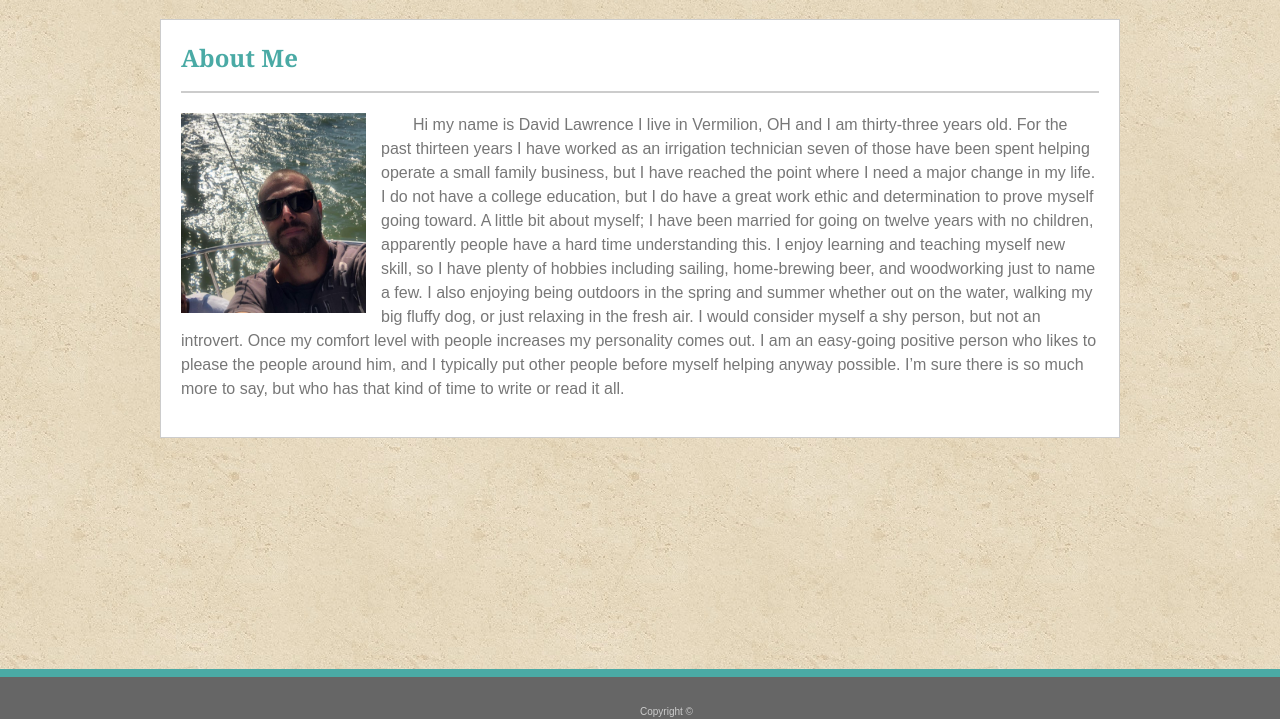
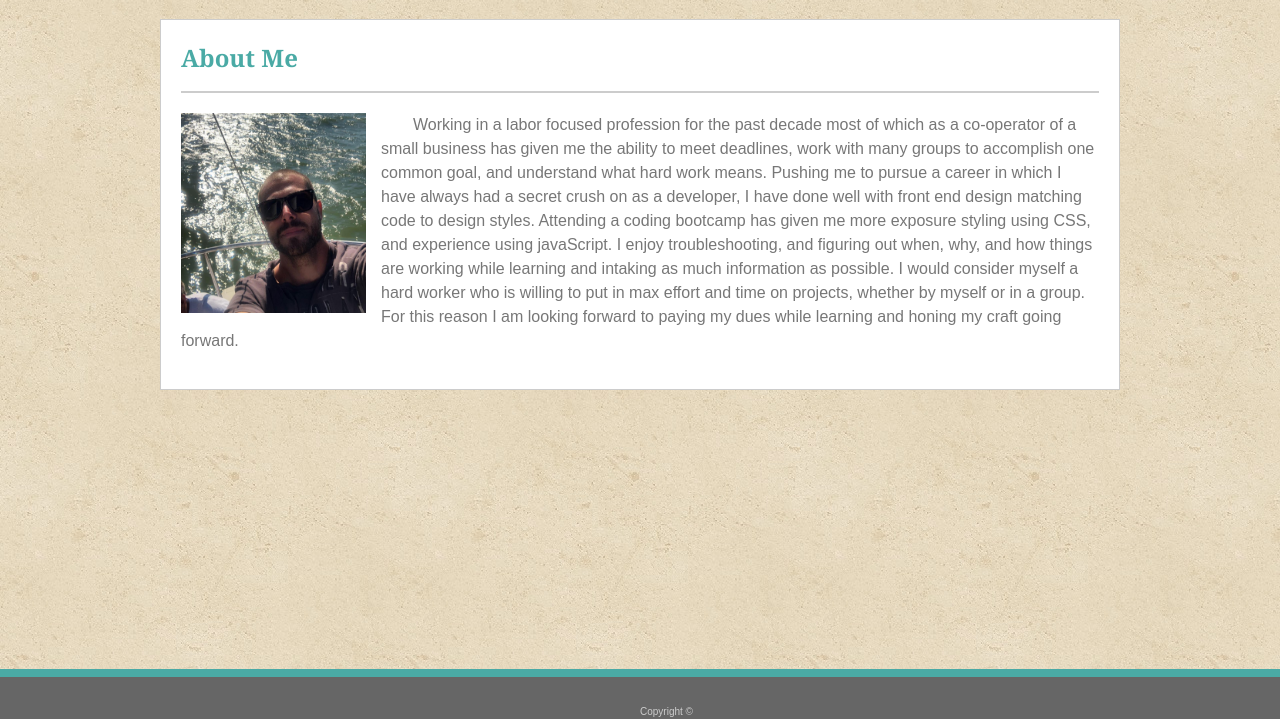
Before and after one commit to DavidLawrence1985/Responsive-Portfolio, a plain HTML site: page index.html in a window 1280 px wide. Shown: the part 81-800 px from the top of the page. Drawn offline with Linux system fonts and the light colour scheme.

Commit message:
add brand statment to index

```diff
--- a/index.html
+++ b/index.html
@@ -33,16 +33,14 @@
 
                     <img src="assets/images/DavidL.jpg" alt="David Lawrence">
 
-                    <p>Hi my name is David Lawrence I live in Vermilion, OH and I am thirty-three years old. For the past thirteen years
-                        I have worked as an irrigation technician seven of those have been spent helping operate a small family business,
-                        but I have reached the point where I need a major change in my life. I do not have a college education, but I do have a great work
-                        ethic and determination to prove myself going toward.
-                        A little bit about myself; I have been married for going on twelve years with no children, apparently people have a hard time understanding this.
-                        I enjoy learning and teaching myself new skill, so I have plenty of hobbies including sailing, home-brewing beer, and woodworking just to name a few.
-                        I also enjoying being outdoors in the spring and summer whether out on the water, walking my big fluffy dog, or just relaxing in the fresh air.
-                        I would consider myself a shy person, but not an introvert. Once my comfort level with people increases my personality comes out. I am an easy-going
-                        positive person who likes to please the people around him, and I typically put other people before myself helping anyway possible. I’m sure there is
-                        so much more to say, but who has that kind of time to write or read it all.
+                    <p>Working in a labor focused profession for the past decade most of which as a co-operator of a small business
+                        has given me the ability to meet deadlines, work with many groups to accomplish one common goal, and understand
+                        what hard work means. Pushing me to pursue a career in which I have always had a secret crush on as a developer,
+                        I have done well with front end design matching code to design styles. Attending a coding bootcamp has given me
+                        more exposure styling using CSS, and experience using javaScript.  I enjoy troubleshooting, and figuring out when,
+                        why, and how things are working while learning and intaking as much information as possible. I would consider myself
+                        a hard worker who is willing to put in max effort and time on projects, whether by myself or in a group.
+                         For this reason I am looking forward to paying my dues while learning and honing my craft going forward.
                     </p>
 
             </section>
```
